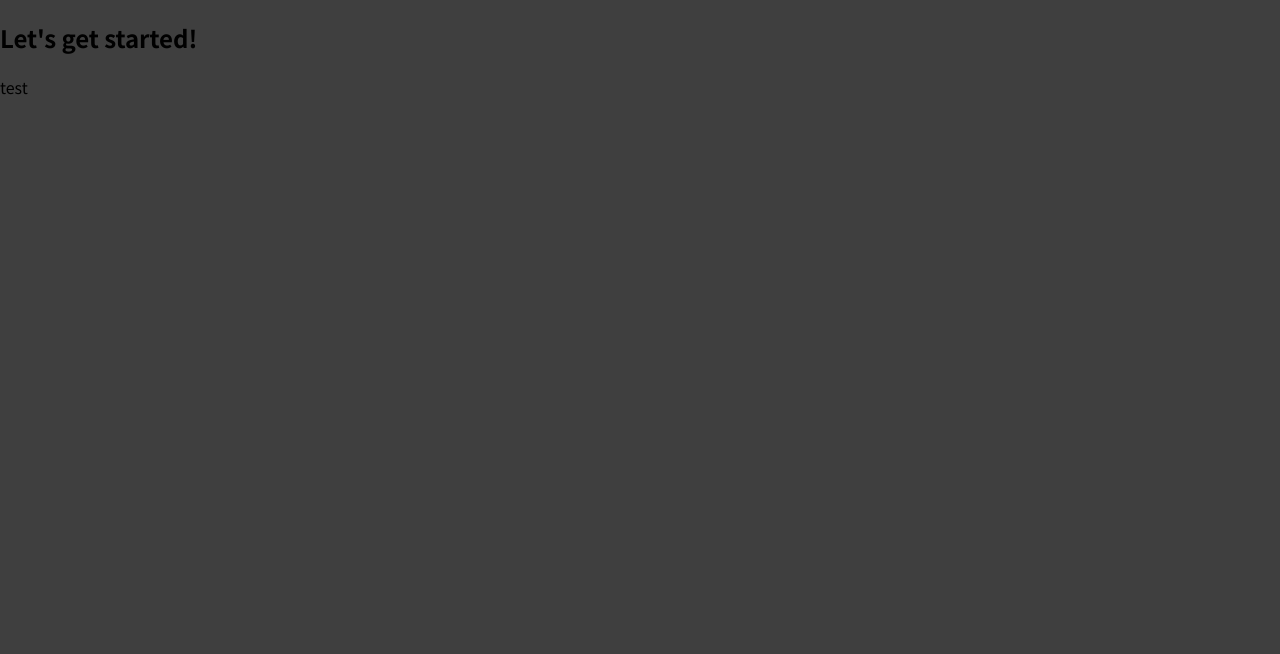
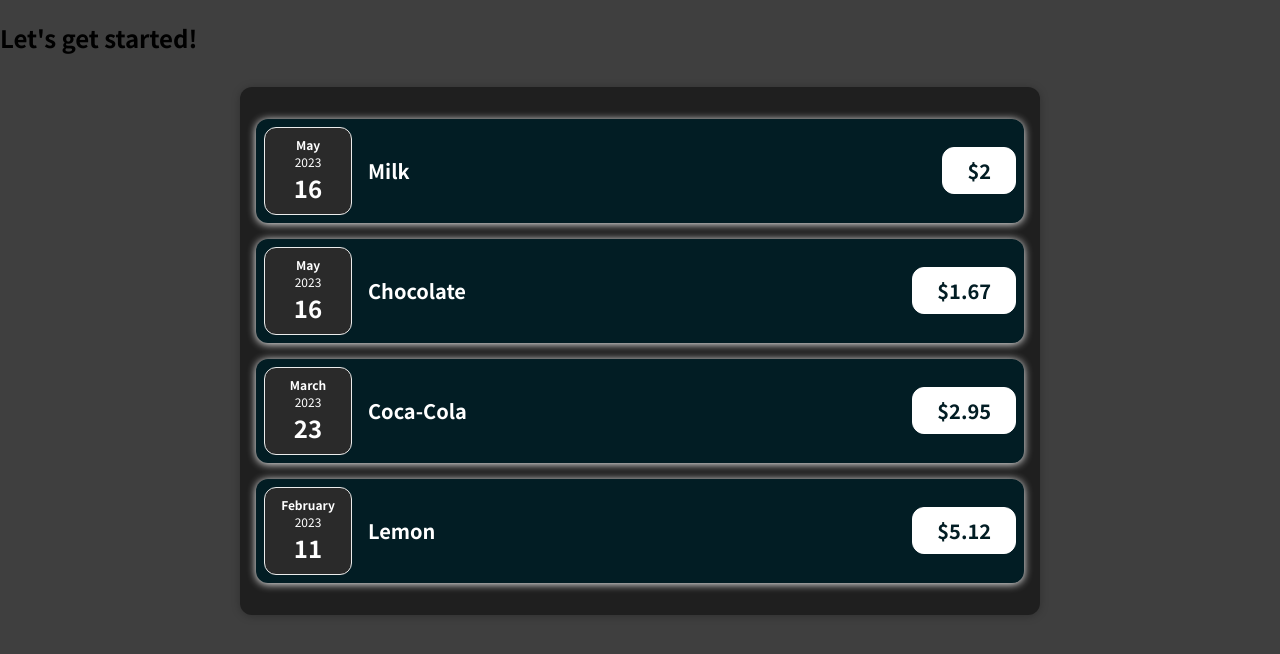
Before and after one commit to FarukTinjak/practice-app, a JavaScript app: page / in a window 1280 px wide. Shown: the top 654 px of the page. Built offline with nearby package versions, Linux system fonts and the light colour scheme.

Commit message:
Add new components

```diff
--- a/src/App.js
+++ b/src/App.js
@@ -1,8 +1,16 @@
+import Shoppings from "./components/Shoppings";
+
 function App() {
+  const shoppings = [
+    { id: "e1", name: "Milk", amount: 2.0, date: new Date(2023, 4, 16) },
+    { id: "e2", name: "Chocolate", amount: 1.67, date: new Date(2023, 4, 16) },
+    { id: "e3", name: "Coca-Cola", amount: 2.95, date: new Date(2023, 2, 23) },
+    { id: "e4", name: "Lemon", amount: 5.12, date: new Date(2023, 1, 11) },
+  ];
   return (
     <div>
       <h2>Let's get started!</h2>
-      <p>test</p>
+      <Shoppings items={shoppings} />
     </div>
   );
 }
--- /dev/null
+++ b/src/components/Card.css
@@ -0,0 +1,4 @@
+.card {
+  border-radius: 12px;
+  box-shadow: 0 1px 8px #f9f9f9;
+}
--- /dev/null
+++ b/src/components/Card.js
@@ -0,0 +1,9 @@
+import './Card.css';
+
+function Card(props) {
+  const classes = 'card ' + props.className;
+
+  return <div className={classes}>{props.children}</div>;
+}
+
+export default Card;
--- /dev/null
+++ b/src/components/ShoppingDate.css
@@ -0,0 +1,26 @@
+.shopping-date {
+  display: flex;
+  flex-direction: column;
+  width: 5.5rem;
+  height: 5.5rem;
+  border: 1px solid #ececec;
+  background-color: #2a2a2a;
+  color: white;
+  border-radius: 12px;
+  align-items: center;
+  justify-content: center;
+}
+
+.shopping-date__month {
+  font-size: 0.75rem;
+  font-weight: bold;
+}
+
+.shopping-date__year {
+  font-size: 0.75rem;
+}
+
+.shopping-date__day {
+  font-size: 1.5rem;
+  font-weight: bold;
+}
--- /dev/null
+++ b/src/components/ShoppingDate.js
@@ -0,0 +1,15 @@
+import "./ShoppingDate.css";
+
+function ShoppingDate(props) {
+  const month = props.date.toLocaleString("en-US", { month: "long" });
+  const year = props.date.getFullYear();
+  const day = props.date.toLocaleString("en-us", { day: "2-digit" });
+  return (
+    <div className="shopping-date">
+      <div className="shopping-date__month">{month}</div>
+      <div className="shopping-date__year">{year}</div>
+      <div className="shopping-date__day">{day}</div>
+    </div>
+  );
+}
+export default ShoppingDate;
--- /dev/null
+++ b/src/components/ShoppingItem.css
@@ -0,0 +1,54 @@
+.shopping-item {
+  display: flex;
+  justify-content: space-between;
+  align-items: center;
+  padding: 0.5rem;
+  margin: 1rem 0;
+  background-color: #021d24;
+}
+
+.shopping-item__name {
+  display: flex;
+  flex-direction: column;
+  gap: 1rem;
+  align-items: flex-end;
+  flex-flow: column-reverse;
+  justify-content: flex-start;
+  flex: 1;
+}
+
+.shopping-item h2 {
+  color: #3a3a3a;
+  font-size: 1rem;
+  flex: 1;
+  margin: 0 1rem;
+  color: white;
+}
+
+.shopping-item__price {
+  font-size: 1rem;
+  font-weight: bold;
+  color: #021d24;
+  background-color: #ffffff;
+  border: 1px solid white;
+  padding: 0.5rem;
+  border-radius: 12px;
+}
+
+@media (min-width: 580px) {
+  .shopping-item__name {
+    flex-direction: row;
+    align-items: center;
+    justify-content: flex-start;
+    flex: 1;
+  }
+
+  .shopping-item__name h2 {
+    font-size: 1.25rem;
+  }
+
+  .shopping-item__price {
+    font-size: 1.25rem;
+    padding: 0.5rem 1.5rem;
+  }
+}
--- /dev/null
+++ b/src/components/ShoppingItem.js
@@ -0,0 +1,16 @@
+import "./ShoppingItem.css";
+import ShoppingDate from "./ShoppingDate";
+import Card from "./Card";
+
+function ShoppingItem(props) {
+  return (
+    <Card className="shopping-item">
+      <ShoppingDate date={props.date} />
+      <div className="shopping-item__name">
+        <h2>{props.name}</h2>
+        <div className="shopping-item__price">${props.amount}</div>
+      </div>
+    </Card>
+  );
+}
+export default ShoppingItem;
--- /dev/null
+++ b/src/components/Shoppings.css
@@ -0,0 +1,9 @@
+.shoppings {
+  padding: 1rem;
+  background-color: rgb(31, 31, 31);
+  margin: 2rem auto;
+  width: 50rem;
+  max-width: 95%;
+  border-radius: 12px;
+  box-shadow: 0 1px 8px rgba(0, 0, 0, 0.25);
+}
--- /dev/null
+++ b/src/components/Shoppings.js
@@ -0,0 +1,31 @@
+import ShoppingItem from "./ShoppingItem";
+import "./Shoppings.css";
+import Card from "./Card";
+
+function Shoppings(props) {
+  return (
+    <Card className="shoppings">
+      <ShoppingItem
+        name={props.items[0].name}
+        amount={props.items[0].amount}
+        date={props.items[0].date}
+      />
+      <ShoppingItem
+        name={props.items[1].name}
+        amount={props.items[1].amount}
+        date={props.items[1].date}
+      />
+      <ShoppingItem
+        name={props.items[2].name}
+        amount={props.items[2].amount}
+        date={props.items[2].date}
+      />
+      <ShoppingItem
+        name={props.items[3].name}
+        amount={props.items[3].amount}
+        date={props.items[3].date}
+      />
+    </Card>
+  );
+}
+export default Shoppings;
```
Also changed, not shown: src/ShoppingItem.css (added).
